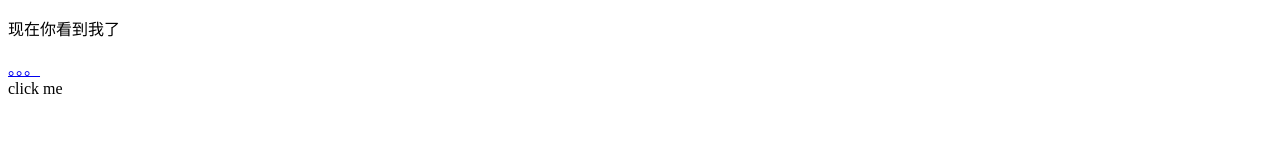
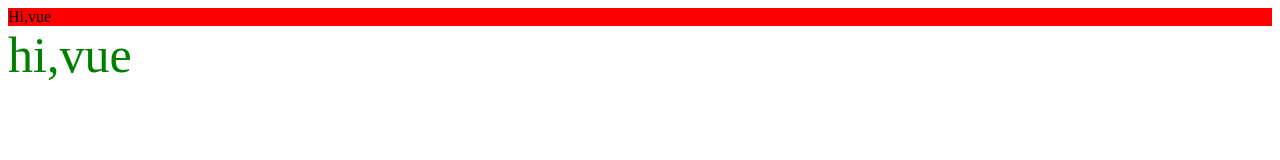
Before and after one commit to lizhedyh/learn-vue, a plain HTML site: page index.html in a window 1280 px wide. Drawn offline with Linux system fonts and the light colour scheme.

Commit message:
class与style绑定

```diff
--- a/index.html
+++ b/index.html
@@ -7,37 +7,27 @@
   </head>
   <body>
     <div id="app" v-once>
-      <p v-if="seen">现在你看到我了</p>
-      <a v-bind:href="url">。。。</a>
-      <div @click="click1">
-        <div @click.stop="click2">
-          click me
-        </div>
+      <div v-bind:class="{active: isActive}">
+        Hi,vue
+      </div>
+      <div v-bind:style="{color: color, fontSize: size, backgroundColor: isRed ? 'red' : ''}">
+        hi,vue
       </div>
     </div>
     <script type="text/javascript">
       const app = new Vue({
         el: "#app",
         data: {
-          seen: true,
-          url: 'https://m.maoyan.com',
+         isActive: true,
+         color: 'green',
+         size: '50px',
+         isRed: false,
         },
-        methods: {
-          click1 () {
-            console.log('clicked 1');
-          },
-          click2 () {
-            console.log('clicked 2');
-          }
-        }
       });
     </script>
     <style type="text/css">
-      .red {
-        color: red;
-      }
-      .blue {
-        color: blue;
+      .active {
+        background-color: red;
       }
     </style>
   </body>
```
